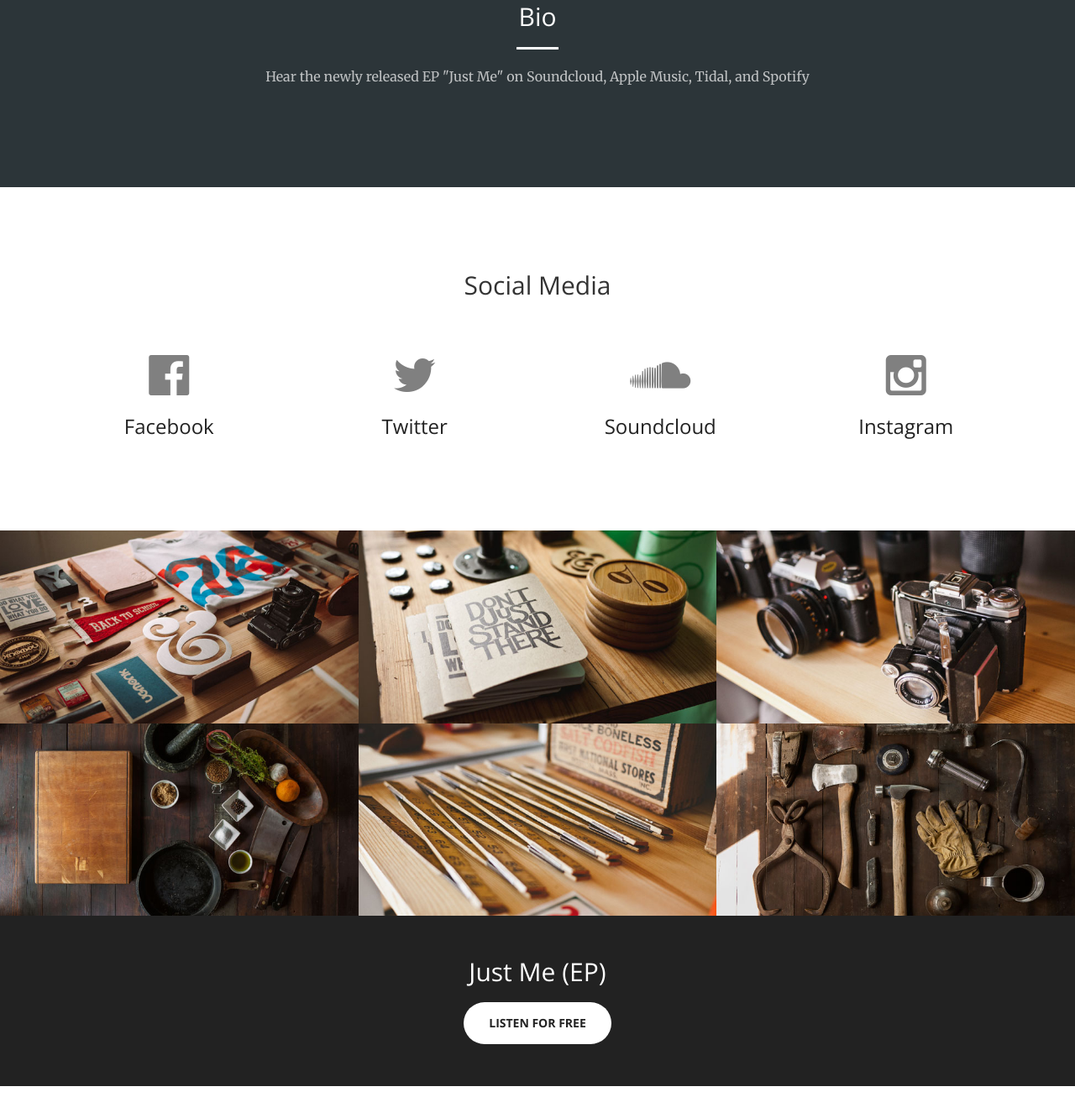
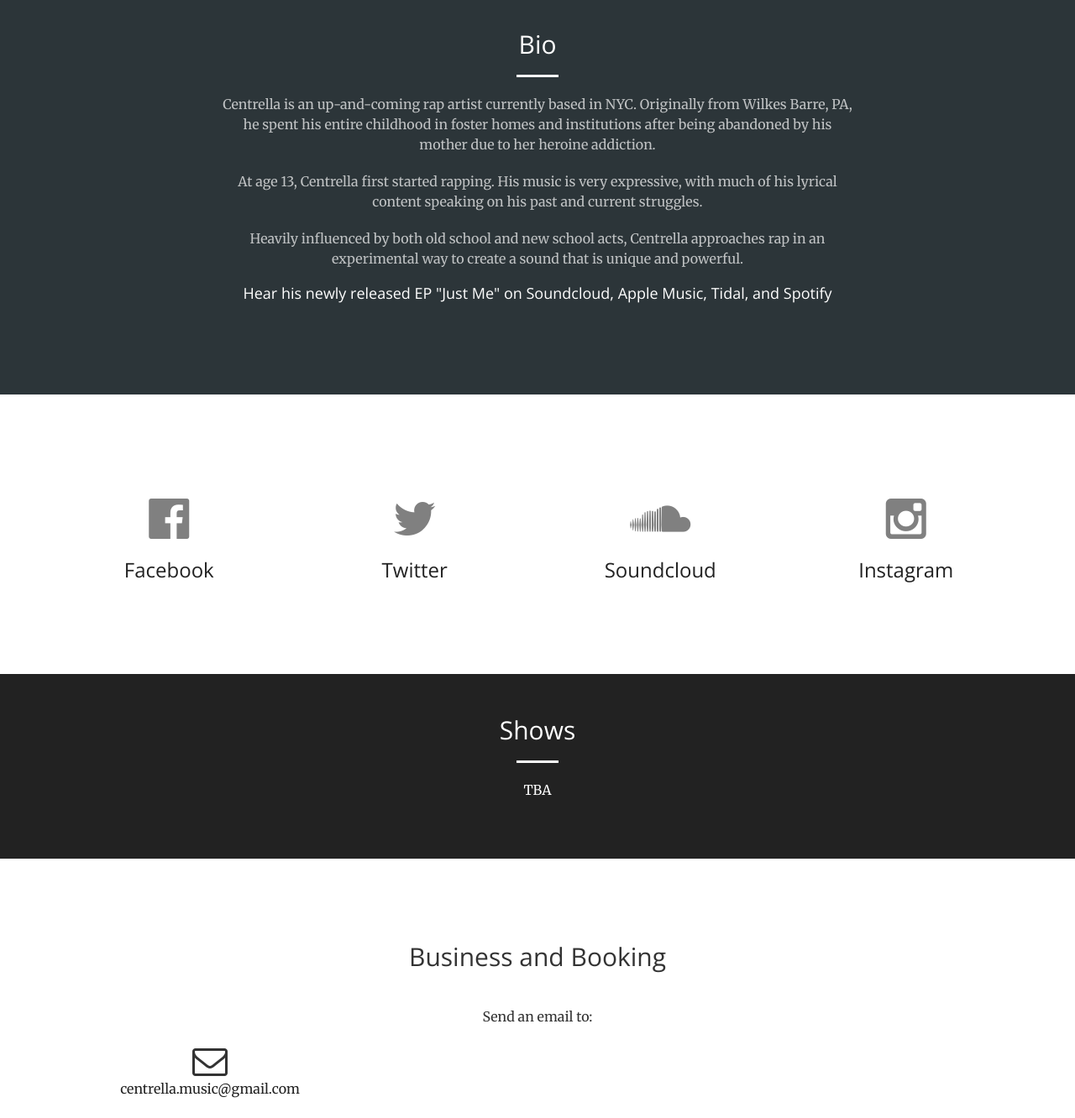
Before and after one commit to Centrella/Centrella.github.io, a plain HTML site: page index.html in a window 1280 px wide. Shown: the part 1218-2550 px from the top of the page at 84% size. Drawn offline with nearby package versions, Linux system fonts and the light colour scheme.

Commit message:
new content

```diff
--- a/index.html
+++ b/index.html
@@ -53,13 +53,13 @@
             <div class="collapse navbar-collapse" id="bs-example-navbar-collapse-1">
                 <ul class="nav navbar-nav navbar-right">
                     <li>
+                        <a class="page-scroll" href="#services">Music</a>
+                    </li>
+                    <li>
                         <a class="page-scroll" href="#about">About</a>
                     </li>
                     <li>
-                        <a class="page-scroll" href="#services">Media</a>
-                    </li>
-                    <li>
-                        <a class="page-scroll" href="#portfolio">Portfolio</a>
+                        <a class="page-scroll" href="#portfolio">Media</a>
                     </li>
                     <li>
                         <a class="page-scroll" href="#contact">Contact</a>
@@ -78,30 +78,34 @@
                 <h4></h4>
                 <hr>
                 <p class = "newking">The New King</p>
-                <a href="#about" class="btn btn-primary btn-xl page-scroll">Listen</a>
+                <a href="https://soundcloud.com/centrella/sets/just-me-ep" class="btn btn-default btn-xl wow tada">Hear Just Me (EP)</a>
             </div>
         </div>
     </header>
 
-<section class="bg-primary-music" id="about">
+<section class="bg-primary-music" id="services">
         <div class="container">
             <div class="row">
                 <div class="col-lg-8 col-lg-offset-2 text-center">
                     <h3 class="section-heading">Listen to Centrella's single "New King"</h3>
-                    <iframe src="https://embed.spotify.com/?uri=spotify:track:0Hjm5i1jQ8HLOoXPb4H3HA" width="300" height="80" frameborder="0" allowtransparency="true"></iframe>
-
+                    <hr>
+                    <iframe src="https://embed.spotify.com/?uri=spotify
+                    :track:0Hjm5i1jQ8HLOoXPb4H3HA" width="300" height="80" frameborder="0" allowtransparency="true"></iframe>
                 </div>
             </div>
         </div>
     </section>
 
-        <section class="bg-primary" id="about">
+    <section class="bg-primary" id="about">
         <div class="container">
             <div class="row">
                 <div class="col-lg-8 col-lg-offset-2 text-center">
                     <h2 class="section-heading">Bio</h2>
                     <hr class="light">
-                    <p class="text-faded">Hear the newly released EP "Just Me" on Soundcloud, Apple Music, Tidal, and Spotify</p>
+                    <p class="text-faded">Centrella is an up-and-coming rap artist currently based in NYC. Originally from Wilkes Barre, PA, he spent his entire childhood in foster homes and institutions after being abandoned by his mother due to her heroine addiction.</p>
+                     <p class="text-faded">At age 13, Centrella first started rapping. His music is very expressive, with much of his lyrical content speaking on his past and current struggles. </p>
+                    <p class="text-faded">Heavily influenced by both old school and new school acts, Centrella approaches rap in an experimental way to create a sound that is unique and powerful.</p>
+                    <h4>Hear his newly released EP "Just Me" on Soundcloud, Apple Music, Tidal, and Spotify</h4>
                     <!--<a href="#" class="btn btn-default btn-xl">Get Started!</a> -->
 
                 </div>
@@ -109,50 +113,9 @@
         </div>
     </section>
 
-    <section id="services">
-        <div class="container">
-            <div class="row">
-                <div class="col-lg-12 text-center">
-                    <h2 class="section-heading">Social Media</h2>
-                    <hr class="primary">
-                </div>
-            </div>
-        </div>
-        <div class="container">
-            <div class="row">
-                <div class="col-lg-3 col-md-6 text-center">
-                    <div class="service-box">
-                        <a href="https://www.facebook.com/Centrellamusic"><i class="fa fa-4x fa-facebook-official wow bounceIn text-primary"></i></a>
-                        <h3><a href="https://www.facebook.com/Centrellamusic">Facebook</a></h3>
-                        <p class="text-muted"></p>
-                    </div>
-                </div>
-                <div class="col-lg-3 col-md-6 text-center">
-                    <div class="service-box">
-                        <i class="fa fa-4x fa-twitter wow bounceIn text-primary" data-wow-delay=".1s"></i>
-                        <h3><a href="https://twitter.com/ZCentrella">Twitter</a></h3>
-                        <p class="text-muted"></p>
-                    </div>
-                </div>
-                <div class="col-lg-3 col-md-6 text-center">
-                    <div class="service-box">
-                        <i class="fa fa-4x fa-soundcloud wow bounceIn text-primary" data-wow-delay=".2s"></i>
-                        <h3><a href="https://soundcloud.com/centrella">Soundcloud</a>
-                        <p class="text-muted"></p>
-                    </div>
-                </div>
-                <div class="col-lg-3 col-md-6 text-center">
-                    <div class="service-box">
-                        <i class="fa fa-4x fa-instagram wow bounceIn text-primary" data-wow-delay=".3s"></i>
-                        <h3><a href="https://instagram.com/zcentrella/">Instagram</a></h3>
-                        <p class="text-muted"></p>
-                    </div>
-                </div>
-            </div>
-        </div>
-    </section>
 
-    <section class="no-padding" id="portfolio">
+
+    <!--<section class="no-padding" id="portfolio">
         <div class="container-fluid">
             <div class="row no-gutter">
                 <div class="col-lg-4 col-sm-6">
@@ -247,13 +210,49 @@
                 </div>
             </div>
         </div>
-    </section>
+    </section> -->
+
+    <section id="portfolio">
+     <div class="container">
+            <div class="row">
+                <div class="col-lg-3 col-md-6 text-center">
+                    <div class="service-box">
+                        <a href="https://www.facebook.com/Centrellamusic"><i class="fa fa-4x fa-facebook-official wow bounceIn text-primary"></i></a>
+                        <h3><a href="https://www.facebook.com/Centrellamusic">Facebook</a></h3>
+                        <p class="text-muted"></p>
+                    </div>
+                </div>
+                <div class="col-lg-3 col-md-6 text-center">
+                    <div class="service-box">
+                        <i class="fa fa-4x fa-twitter wow bounceIn text-primary" data-wow-delay=".1s"></i>
+                        <h3><a href="https://twitter.com/ZCentrella">Twitter</a></h3>
+                        <p class="text-muted"></p>
+                    </div>
+                </div>
+                <div class="col-lg-3 col-md-6 text-center">
+                    <div class="service-box">
+                        <i class="fa fa-4x fa-soundcloud wow bounceIn text-primary" data-wow-delay=".2s"></i>
+                        <h3><a href="https://soundcloud.com/centrella">Soundcloud</a>
+                        <p class="text-muted"></p>
+                    </div>
+                </div>
+                <div class="col-lg-3 col-md-6 text-center">
+                    <div class="service-box">
+                        <i class="fa fa-4x fa-instagram wow bounceIn text-primary" data-wow-delay=".3s"></i>
+                        <h3><a href="https://instagram.com/zcentrella/">Instagram</a></h3>
+                        <p class="text-muted"></p>
+                    </div>
+                </div>
+            </div>
+        </div>
+</section>
 
     <aside class="bg-dark">
         <div class="container text-center">
             <div class="call-to-action">
-                <h2>Just Me (EP)</h2>
-                <a href="https://soundcloud.com/centrella/sets/just-me-ep" class="btn btn-default btn-xl wow tada">Listen for Free</a>
+                <h2>Shows</h2>
+                <hr>
+                <p>TBA</p>
             </div>
         </div>
     </aside>
```
